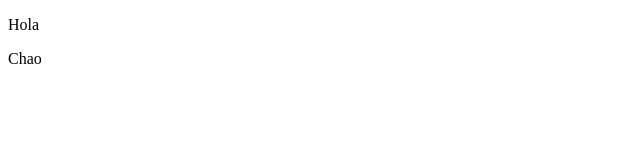
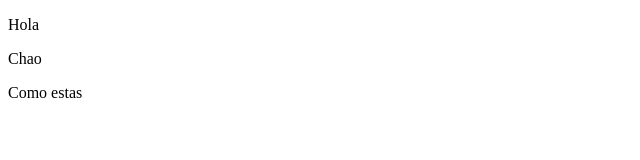
Before and after one commit to MilaProgramming/EJEMPLO, a plain HTML site: page index.html in a window 1280 px wide. Shown: the full height of the page, 0-640 px from the left. Drawn offline with Linux system fonts and the light colour scheme.

Commit message:
Nuevo parrafp

```diff
--- a/index.html
+++ b/index.html
@@ -8,5 +8,6 @@
 <body>
     <p>Hola</p>
     <p>Chao</p>
+    <p>Como estas</p>
 </body>
 </html>
```
